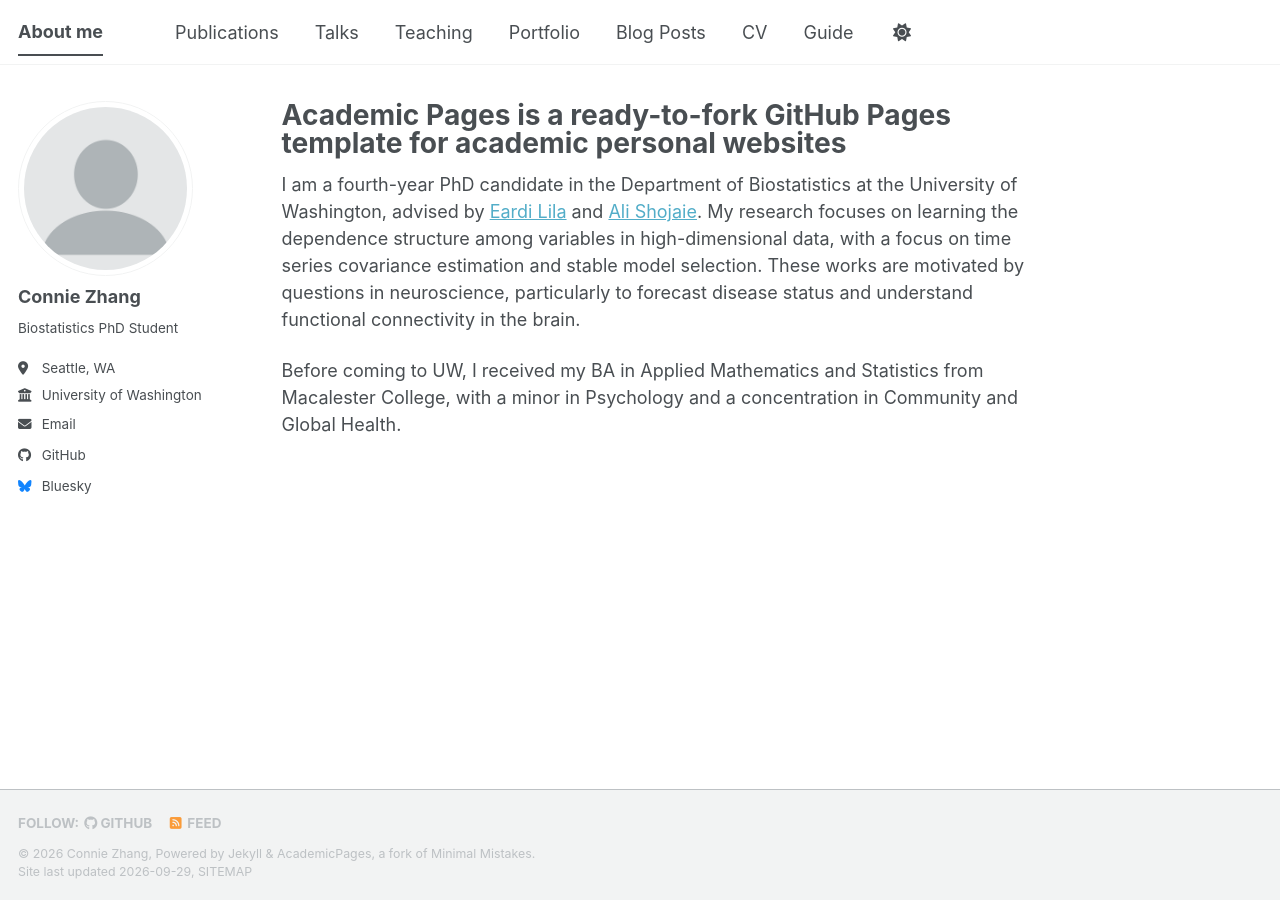
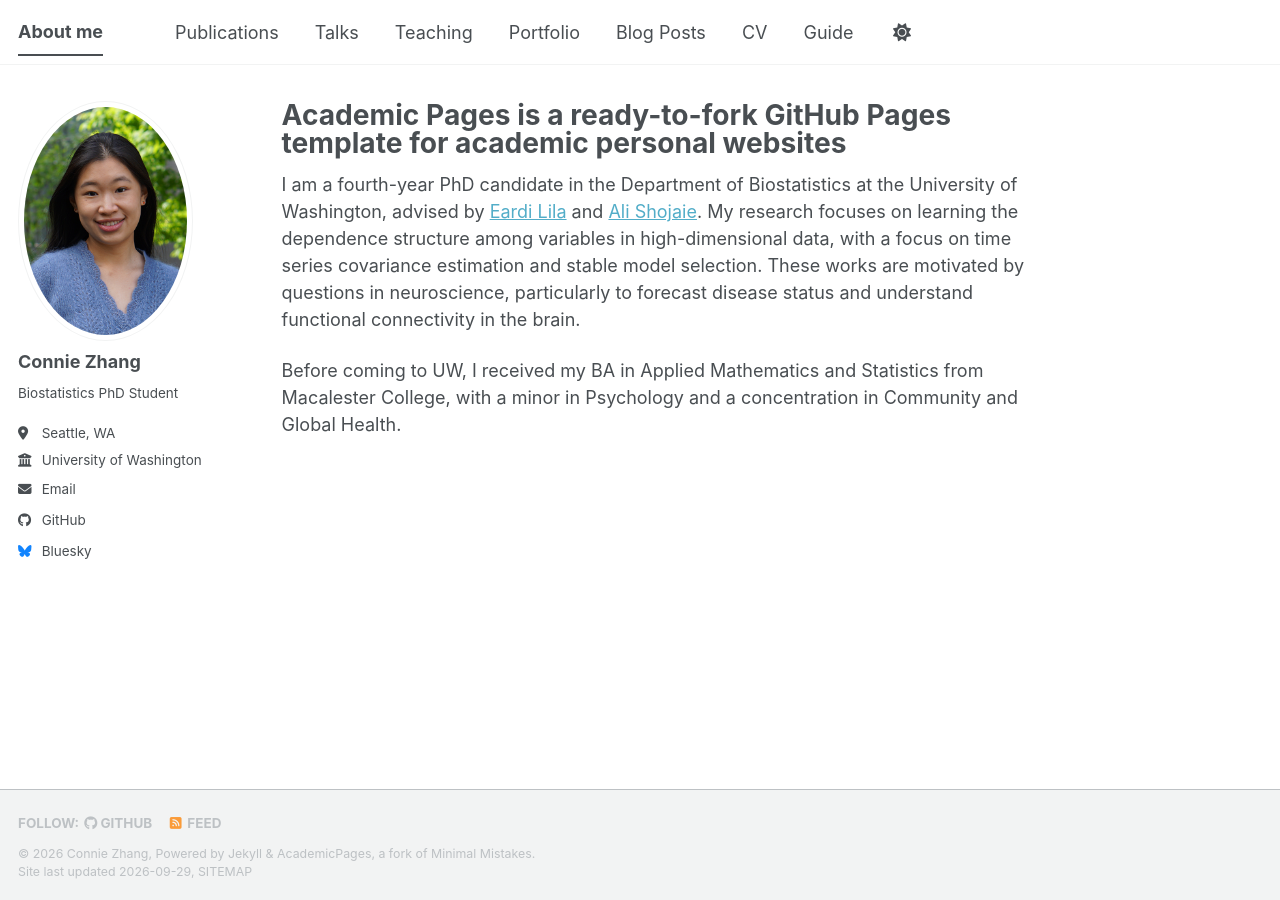
Before and after one commit to Connie-Zhang/Connie-Zhang.github.io, a Jekyll site: the page built from _pages/about.md, in a window 1280 px wide. Built offline with Jekyll 4.4.1, drawn with Linux system fonts in a browser that asks for light colours; a style sheet for code colours, icons or effects is not loaded.

Commit message:
Update author avatar image in config

```diff
--- a/_config.yml
+++ b/_config.yml
@@ -23,7 +23,7 @@
 #               Additional customization can be done by editing /_includes/author-profile.html
 author:
   # Biographic information
-  avatar           : "profile.png"
+  avatar           : "connie-zhang_5x7.jpg"
   name             : "Connie Zhang"
   pronouns         : # example: "she/her"
   bio              : "Biostatistics PhD Student"
```
